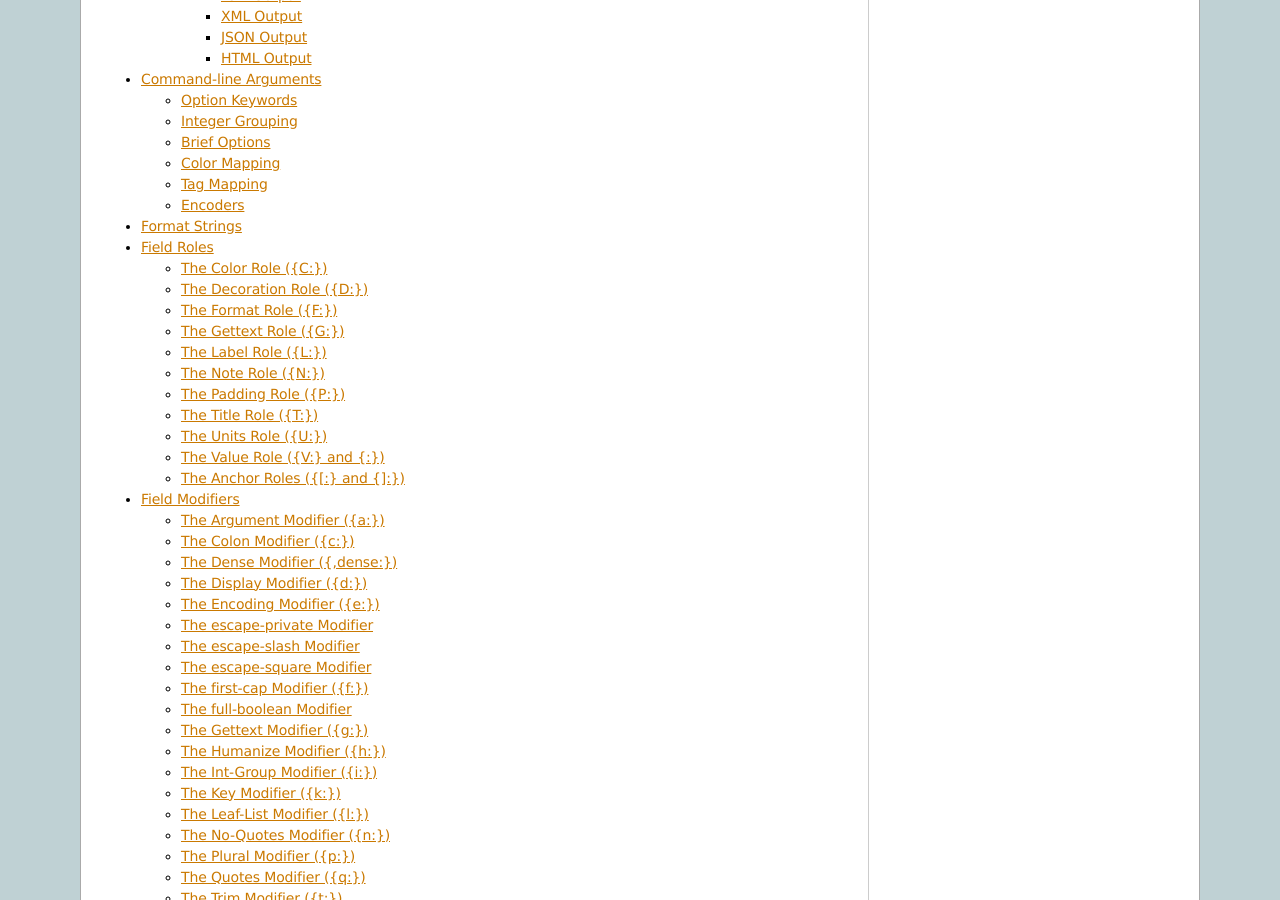
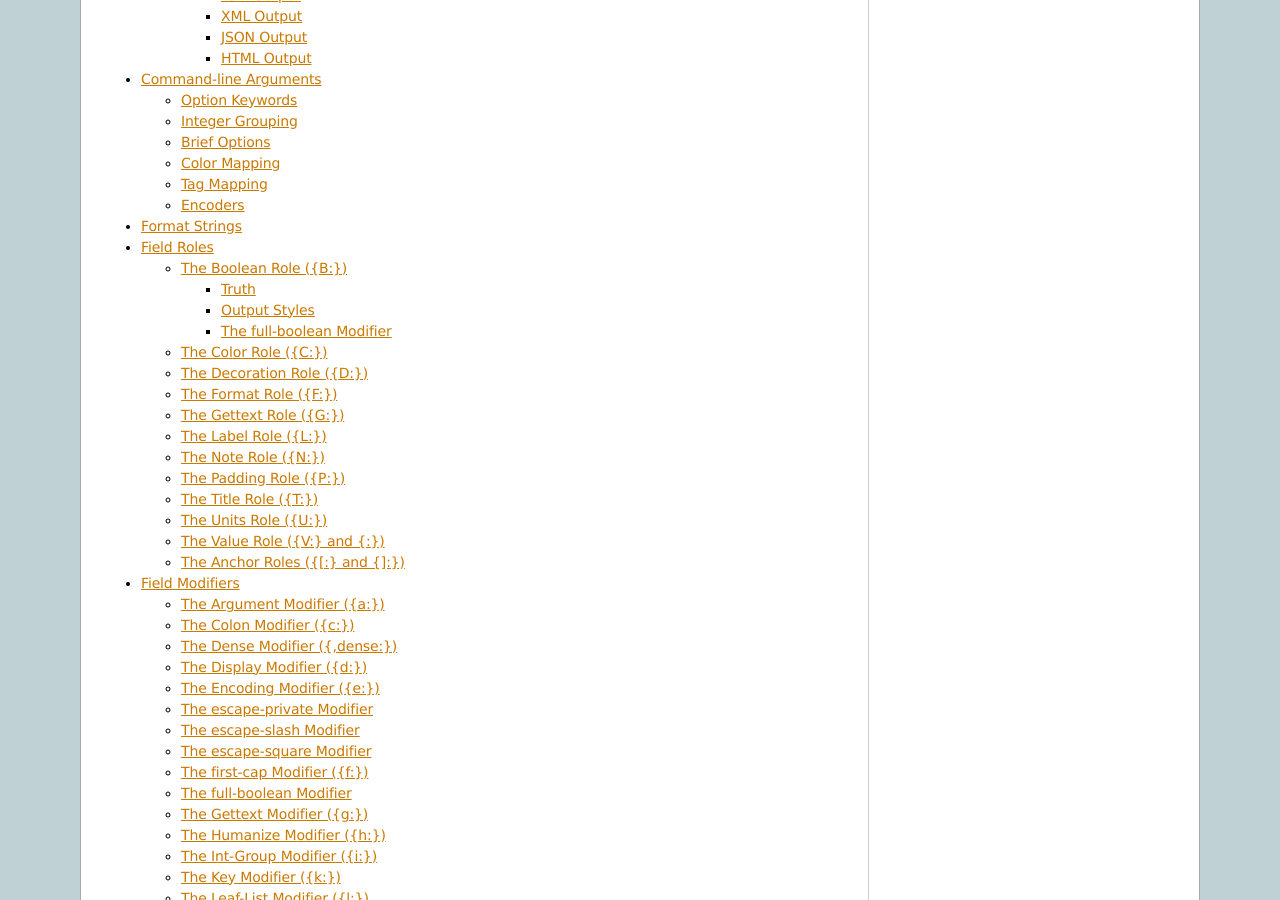
Before and after one commit to Juniper/libxo, a Sphinx documentation site: the page built from doc/index.rst, in a window 1280 px wide and 900 px high, scrolled down 542 px. Built offline with Sphinx 7.4.7, drawn with Linux system fonts in a browser that asks for light colours; some of the changed lines change nothing that is shown.

Commit message:
Add docs for {B:} and {,full-boolean:}

```diff
--- a/doc/field-roles.rst
+++ b/doc/field-roles.rst
@@ -11,6 +11,7 @@
   === ============== =================================================
   R   Name           Description
   === ============== =================================================
+  B   boolean        Field is a boolean value (true or false)
   C   color          Field has color and effect controls
   D   decoration     Field is non-text (e.g., colon, comma)
   E   error          Field is an error message
@@ -42,6 +43,138 @@
         xo_emit("{,label:Free}{,decoration::}{,padding:   }"
                 "{,value:free/%u} {,units:Blocks}\\n",
                 free_blocks);
+
+.. index:: Field Roles; Boolean
+.. _boolean-role:
+
+The Boolean Role ({B:})
++++++++++++++++++++++++
+
+The boolean role emits a value that is either true or false.  The
+argument is tested for "truth", and the field is rendered as one
+of two words in the display styles (TEXT and HTML) and as a native
+boolean in the encoding styles (XML, JSON, and encoders)::
+
+    xo_emit("{B:enabled}\\n", str);                  /* true or false */
+    xo_emit("{Bf:enabled}\\n", str);                 /* True or False */
+    xo_emit("{B:enabled/%d}\\n", i32);               /* true or false */
+    xo_emit("{B:enabled/%p}\\n", ptr);               /* true or false */
+    xo_emit("{B:power/on+off}\\n", str);             /* on or off */
+    xo_emit("{Bf:power/on+off%u}\\n", u32);          /* On or Off */
+    xo_emit("{Bf:power/on+off%!64u}\\n", u64);       /* On or Off */
+    xo_emit("{B:state/enabled+disabled%d}\\n", i32); /* enabled or disabled */
+    xo_emit("{Bf:power/*%u}\\n", "on+off", u32);     /* On or Off */
+
+The format has two parts, both optional, in this order:
+
+- A *boolean pair*, giving the *true word*, a plus sign, and the
+  *false word* ("on+off").  If the pair is a lone "*", it is taken
+  from a "const char \*" argument, which comes before any other
+  argument of the field.  The default pair is "true+false".
+
+- A single conversion spec, which says how the argument is taken.
+  The default is "%s".
+
+The boolean pair is everything before the first "%".  It must have
+exactly one "+".  A backslash escapes the next character, so "\\+",
+"\\\*", "\\/", "\\}", and "\\\\" give a literal plus, star, slash,
+close brace, and backslash, and "%%" gives a literal percent.
+Remember that a backslash in a C string must itself be escaped::
+
+    xo_emit("{B:mode/a\\\\+b+c%d}\\n", i32);         /* a+b or c */
+    xo_emit("{B:rate/100%%+0%%%d}\\n", i32);         /* 100% or 0% */
+
+There can be only one conversion spec, with nothing after it, and
+it must take an argument (so "%m" is not allowed).  Flags, width,
+precision, and length modifiers are parsed normally, and any
+arguments they take (such as "%\*.\*s") are consumed, but the width
+and precision are not applied to the word.  Use an anchor to line
+up columns::
+
+    xo_emit("{[:-8}{B:power/on+off%d}{]:} {:name}\\n", on, name);
+
+The field name is required, as it is for the value role.
+
+Truth
+-----
+
+The conversion spec decides how the argument is tested:
+
+  ================================= ===================================
+  Spec                              True when
+  ================================= ===================================
+  integers ("%d", "%u", "%c", ...)  The value is not zero
+  floating point ("%f", "%g", ...)  The value is not zero (NaN is true)
+  wide characters ("%lc")           The value is not zero
+  strings ("%s", "%ls", ...)        The string is not NULL or empty
+  pointers ("%p")                   The pointer is not NULL
+  ================================= ===================================
+
+A string is true whatever it says, so "0" and "false" are true.  A
+"bool" (from <stdbool.h>) is promoted to an int, so use "%d" for it;
+passing a bool to "{B:name}" (which defaults to "%s") is undefined
+behavior.
+
+Output Styles
+-------------
+
+In TEXT, the chosen word is emitted.  In HTML, the word is emitted
+with "data-type" and "data-value" attributes; "data-value" is always
+"true" or "false", whatever word is displayed::
+
+    <div class="data" data-tag="power" data-type="boolean"
+         data-value="true">On</div>
+
+The encoding styles use the native form: "true" and "false" are
+bare words in JSON, and text in XML.  Encoders are passed the value
+"true" or "false" with the XFF_BOOLEAN flag set (see
+:ref:`encoders`)::
+
+    "power": true
+    <power>true</power>
+
+The "q" (quote) modifier makes JSON quote the value ("true").  The
+"e", "d", "k", and "l" modifiers work as they do for the value role.
+The "h" (humanize) and "i" (int-group) modifiers are ignored.
+
+The "f" (first-cap) modifier capitalizes the first letter of the
+chosen word.  The "g" (gettext) modifier translates the boolean pair
+as a whole, so the translator sees "enabled+disabled" (or
+"true+false" when there's no pair) and returns a pair, such as
+"activada+desactivada".  The translation is done before "f" is
+applied, so "enabled" can become "activada" and then "Activada".
+
+The translated pair uses the same syntax as the format: exactly one
+"+", with a backslash escaping the next character.  A translation
+that isn't a valid pair is a runtime failure, and the untranslated
+pair is used instead.  A "*" pair is translated as given, just as a
+"{g:}" field's value is, so those msgids must be added to the
+catalog by hand.  Encoding words are never translated.  See
+:ref:`xopo` for how the pairs are extracted for translators.
+
+The full-boolean Modifier
+-------------------------
+
+The "full-boolean" modifier, which has only the long name, makes the
+encoding styles emit a word instead of the native form.  The word is
+taken from the encoding format's boolean pair, if there is an
+encoding format, or else from the display format's pair, without
+gettext or first-cap::
+
+    xo_emit("{B,full-boolean:answer/yup+nope}\\n", str);
+    xo_emit("{B,full-boolean:found/T+F%p/1+0%p}\\n", ptr);
+
+The first gives "yup" or "nope" in every style.  The second
+displays "T" or "F", and encodes "1" or "0".  In JSON, the words
+are quoted unless the "n" (no-quotes) modifier is used.  The
+"data-value" attribute in HTML is still "true" or "false".
+
+An encoding format must have both a boolean pair and a conversion
+spec, and must take the same arguments as the display format: the
+same "\*" pair (or none), the same "\*" widths, and the same
+argument type.  Without "full-boolean", the encoding format is
+checked but not used.  With "full-boolean" and no boolean pair, the
+words are "true" and "false", emitted as strings.
 
 .. index:: Field Roles; Color
 .. _color-role:
```
